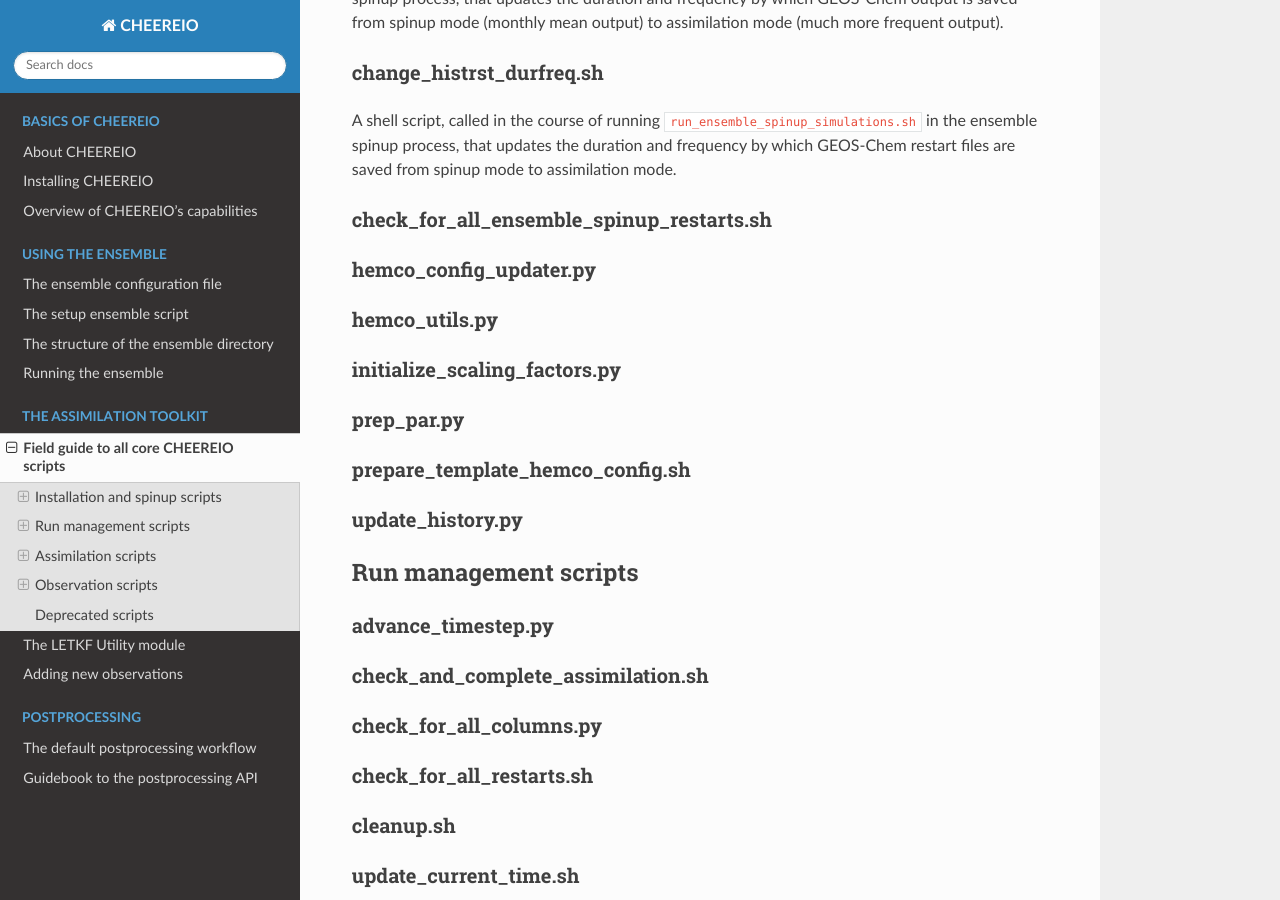
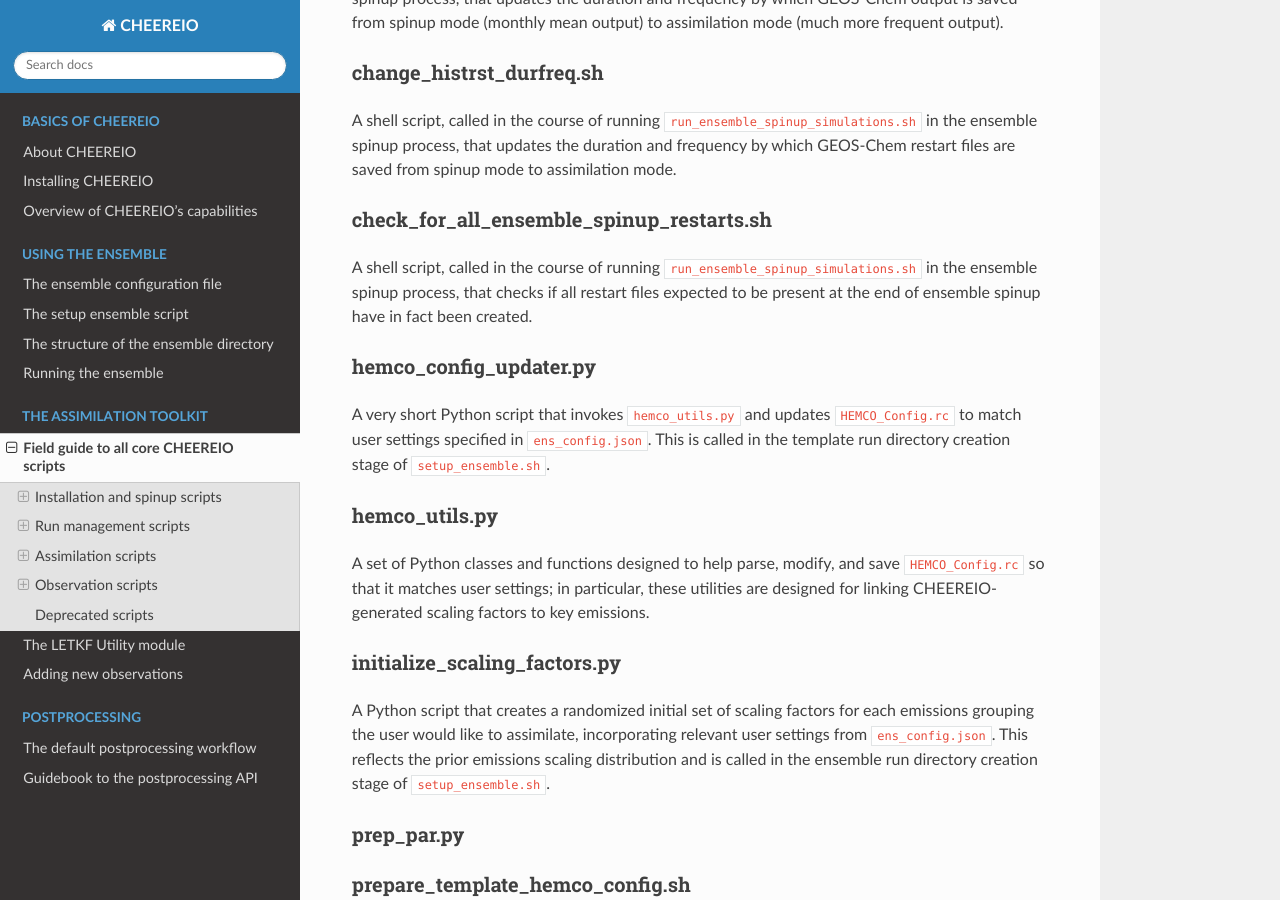
Before and after one commit to drewpendergrass/CHEEREIO, a Sphinx documentation site: the page built from docs/Field-guide-to-scripts.rst, in a window 1280 px wide and 900 px high, scrolled down 450 px. Built offline with Sphinx 7.4.7 and the Read the Docs theme 2.0.0, drawn with Linux system fonts in a browser that asks for light colours.

Commit message:
update field guide

```diff
--- a/docs/Field-guide-to-scripts.rst
+++ b/docs/Field-guide-to-scripts.rst
@@ -19,14 +19,22 @@ A shell script, called in the course of running ``run_ensemble_spinup_simulation
 check_for_all_ensemble_spinup_restarts.sh
 ~~~~~~~~~~~~~
 
+A shell script, called in the course of running ``run_ensemble_spinup_simulations.sh`` in the ensemble spinup process, that checks if all restart files expected to be present at the end of ensemble spinup have in fact been created.
+
 hemco_config_updater.py
 ~~~~~~~~~~~~~
+
+A very short Python script that invokes ``hemco_utils.py`` and updates ``HEMCO_Config.rc`` to match user settings specified in ``ens_config.json``. This is called in the template run directory creation stage of ``setup_ensemble.sh``.
 
 hemco_utils.py
 ~~~~~~~~~~~~~
 
+A set of Python classes and functions designed to help parse, modify, and save ``HEMCO_Config.rc`` so that it matches user settings; in particular, these utilities are designed for linking CHEEREIO-generated scaling factors to key emissions.
+
 initialize_scaling_factors.py
 ~~~~~~~~~~~~~
+
+A Python script that creates a randomized initial set of scaling factors for each emissions grouping the user would like to assimilate, incorporating relevant user settings from ``ens_config.json``. This reflects the prior emissions scaling distribution and is called in the ensemble run directory creation stage of ``setup_ensemble.sh``.
 
 prep_par.py
 ~~~~~~~~~~~~~
```
